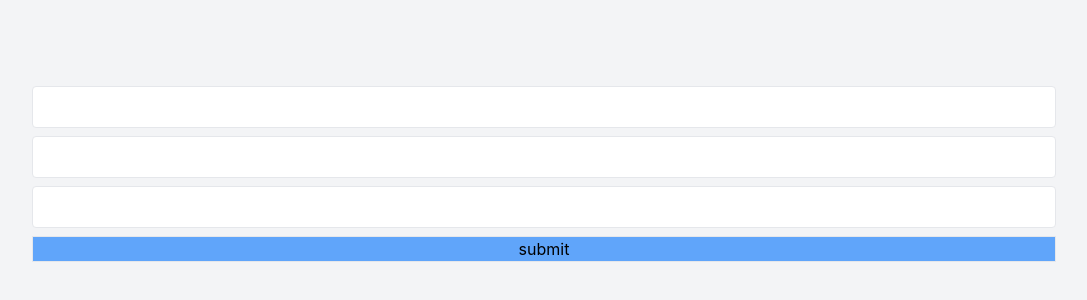
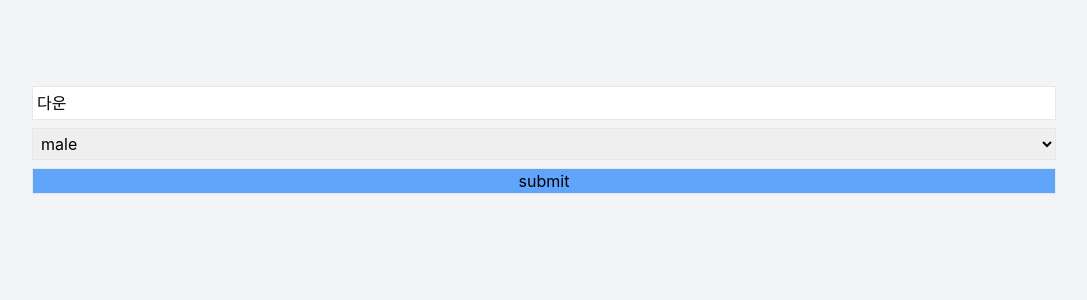
Before and after one commit to hec8897/useHookForm, a React (Create React App) app: page / in a window 1280 px wide. Shown: the part 170-470 px from the top of the page, without its empty margins (96-1183 px from the left). Built offline with nearby package versions, Linux system fonts and the light colour scheme.

Commit message:
기본 적용 (#2)
Signed-off-by: kim dawoon <dw.kim1@greenlabs.co.kr>

Signed-off-by: kim dawoon <dw.kim1@greenlabs.co.kr>
Co-authored-by: kim dawoon <dw.kim1@greenlabs.co.kr>

```diff
--- a/package.json
+++ b/package.json
@@ -13,6 +13,7 @@
     "@types/react-dom": "^18.0.9",
     "react": "^18.2.0",
     "react-dom": "^18.2.0",
+    "react-hook-form": "^7.39.4",
     "react-scripts": "5.0.1",
     "typescript": "^4.9.3",
     "web-vitals": "^2.1.4"
--- a/src/App.tsx
+++ b/src/App.tsx
@@ -1,24 +1,38 @@
 import React from "react";
 import "./App.css";
-
-const TextInput = () => (
-  <input type="text" className="border p-2 rounded outline-none w-full" />
-);
+import { useForm } from "react-hook-form";
 
 const App = () => {
+  const { register, handleSubmit } = useForm({
+    defaultValues: {
+      name: "다운",
+      gender: "male",
+    },
+  });
+
+  const onSubmit = async (data: any) => console.log(data);
+
   return (
     <div className="App">
       <div className="h-screen p-[10%] py-[20%] bg-gray-100">
+        <form onSubmit={handleSubmit(onSubmit)}>
           <div className="flex items-center justify-center flex-col gap-2">
-          <TextInput />
-          <TextInput />
-          <TextInput />
+            <input
+              className="border w-full p-1"
+              type="text"
+              {...register("name")}
+            />
+            <select className="border w-full p-1" {...register("gender")}>
+              <option value="female">female</option>
+              <option value="male">male</option>
+            </select>
             <input
               type="submit"
               className="border bg-blue-400 w-full"
               value="submit"
             />
           </div>
+        </form>
       </div>
     </div>
   );
```
Also changed, not shown: 1 other file (tests, documents, lock files or other folders). Lines whose indentation alone changed are shown as unchanged.
